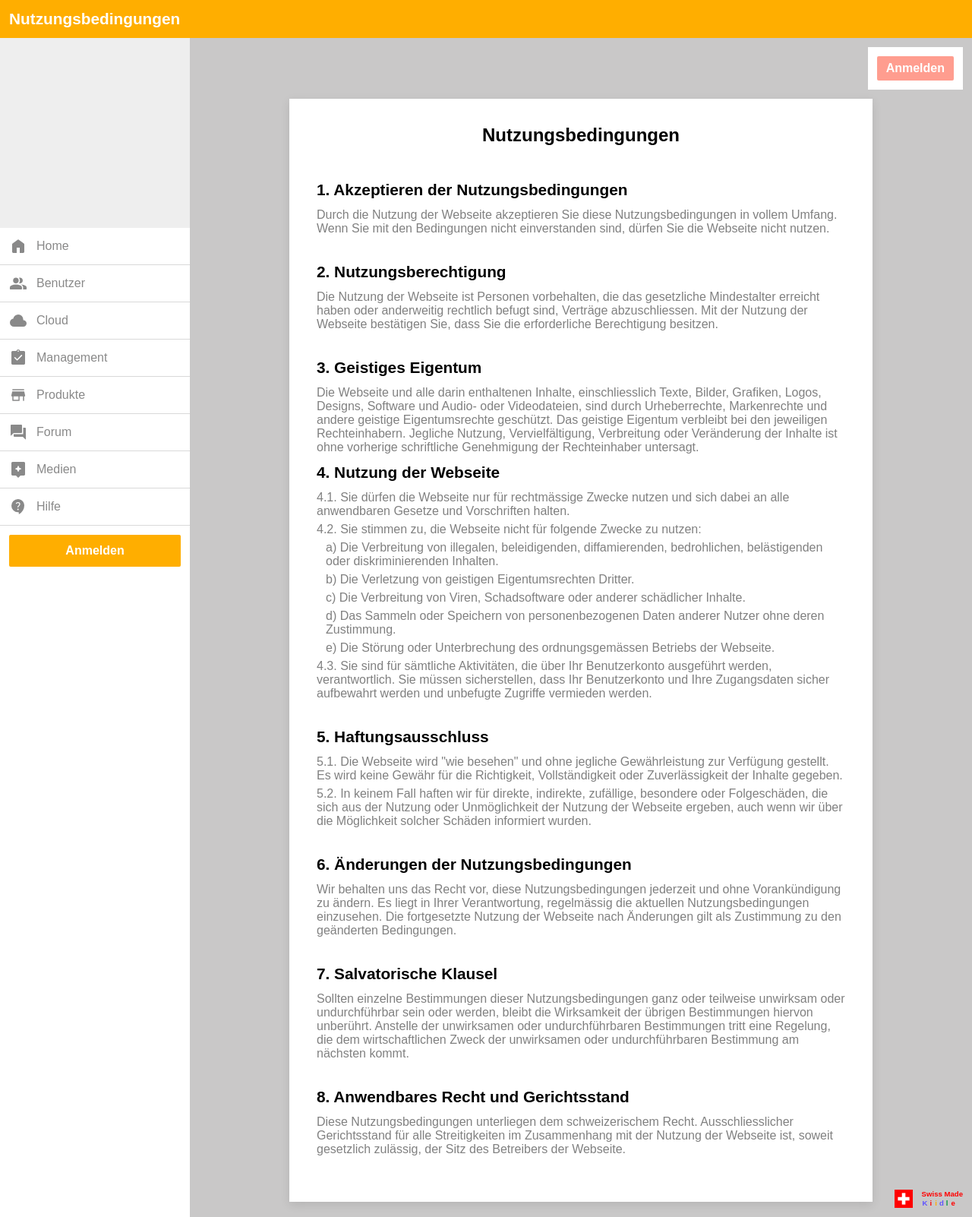
After one commit to Kiidle/predefleurs-backend, a Django app: page /terms in a window 1280 px wide. The commit adds this page. Shown: the whole page at 76% size. Run offline with Django 4.2, Linux system fonts and the light colour scheme.

Commit message:
Add Legalnotice + Privacy + Terms of Use

```diff
--- a/backend/authentication/static/css/pages/main_home.css
+++ b/backend/authentication/static/css/pages/main_home.css
@@ -103,6 +103,7 @@
     justify-content: center;
     transition: 0.2s;
     cursor: pointer;
+    text-decoration: none;
 }
 
 .content .web .cell .button:hover {
--- /dev/null
+++ b/backend/authentication/static/css/pages/main_paper.css
@@ -0,0 +1,78 @@
+.content {
+    display: flex;
+    width: 100%;
+    padding: 12px;
+    overflow-y: scroll;
+    height: calc(100vh - 75px);
+}
+
+.content::-webkit-scrollbar {
+    display: none;
+}
+
+.content .blockify {
+    display: block;
+    width: 100%;
+}
+
+.content .blockify .flexify {
+    display: flex;
+    justify-content: center;
+    height: calc(100% - 75px)
+}
+
+.content .blockify .flexify .paper {
+    width: 100%;
+    max-width: 720px;
+    box-shadow: rgba(0, 0, 0, 0.1) 0 4px 12px;
+    background-color: white;
+    padding: 24px;
+    overflow-y: scroll;
+}
+
+.content .blockify .flexify .paper::-webkit-scrollbar {
+    display: none;
+}
+
+.content .blockify .flexify .paper .title {
+    display: flex;
+    justify-content: center;
+    align-items: center;
+    height: 48px;
+    font-weight: bold;
+    font-size: 1.5rem;
+}
+
+.content .blockify .flexify .paper .textsection {
+    margin: 36px 12px;
+}
+
+.content .blockify .flexify .paper .textsection h2 {
+    font-weight: bold;
+    font-size: 1.3rem;
+    margin: 12px 0;
+}
+
+.content .blockify .flexify .paper .textsection h3 {
+    font-weight: bold;
+    font-size: 1.1rem;
+    margin: 12px 0;
+}
+
+.content .blockify .flexify .paper .textsection p {
+    color: gray;
+    margin: 6px 0;
+}
+
+.content .blockify .flexify .paper .textsection .tab1 {
+    padding: 0 0 0 12px;
+}
+
+.content .blockify .flexify .paper .textsection .tab2 {
+    padding: 0 0 0 18px;
+}
+
+.content .blockify .flexify .paper .textsection a {
+    color: #ffae00;
+    text-decoration: none;
+}
--- /dev/null
+++ b/backend/authentication/templates/components/paper/content/terms.html
@@ -0,0 +1,64 @@
+<div class="textsection">
+    <h2>1. Akzeptieren der Nutzungsbedingungen</h2>
+    <p>Durch die Nutzung der Webseite akzeptieren Sie diese Nutzungsbedingungen in vollem Umfang. Wenn Sie mit den
+        Bedingungen nicht einverstanden sind, dürfen Sie die Webseite nicht nutzen.</p>
+</div>
+<div class="textsection">
+    <h2>2. Nutzungsberechtigung</h2>
+    <p>Die Nutzung der Webseite ist Personen vorbehalten, die das gesetzliche Mindestalter erreicht haben oder
+        anderweitig rechtlich befugt sind, Verträge abzuschliessen. Mit der Nutzung der Webseite bestätigen Sie, dass
+        Sie
+        die erforderliche Berechtigung besitzen.</p>
+</div>
+<div class="textsection">
+    <h2>3. Geistiges Eigentum</h2>
+    <p>Die Webseite und alle darin enthaltenen Inhalte, einschliesslich Texte, Bilder, Grafiken, Logos, Designs,
+        Software
+        und Audio- oder Videodateien, sind durch Urheberrechte, Markenrechte und andere geistige Eigentumsrechte
+        geschützt. Das geistige Eigentum verbleibt bei den jeweiligen Rechteinhabern. Jegliche Nutzung,
+        Vervielfältigung, Verbreitung oder Veränderung der Inhalte ist ohne vorherige schriftliche Genehmigung der
+        Rechteinhaber untersagt.</p>
+    <h2>4. Nutzung der Webseite</h2>
+    <p>4.1. Sie dürfen die Webseite nur für rechtmässige Zwecke nutzen und sich dabei an alle anwendbaren Gesetze und
+        Vorschriften halten.
+    </p>
+    <p>4.2. Sie stimmen zu, die Webseite nicht für folgende Zwecke zu nutzen:</p>
+    <p class="tab1">a) Die Verbreitung von illegalen, beleidigenden, diffamierenden, bedrohlichen, belästigenden oder
+        diskriminierenden Inhalten.</p>
+    <p class="tab1">b) Die Verletzung von geistigen Eigentumsrechten Dritter.</p>
+    <p class="tab1">c) Die Verbreitung von Viren, Schadsoftware oder anderer schädlicher Inhalte.</p>
+    <p class="tab1">d) Das Sammeln oder Speichern von personenbezogenen Daten anderer Nutzer ohne deren Zustimmung.</p>
+    <p class="tab1">e) Die Störung oder Unterbrechung des ordnungsgemässen Betriebs der Webseite.</p>
+    <p>4.3. Sie sind für sämtliche Aktivitäten, die über Ihr Benutzerkonto ausgeführt werden, verantwortlich. Sie müssen
+        sicherstellen, dass Ihr Benutzerkonto und Ihre Zugangsdaten sicher aufbewahrt werden und unbefugte Zugriffe
+        vermieden werden.</p>
+</div>
+<div class="textsection">
+    <h2>5. Haftungsausschluss</h2>
+    <p>5.1. Die Webseite wird "wie besehen" und ohne jegliche Gewährleistung zur Verfügung gestellt. Es wird keine
+        Gewähr
+        für die Richtigkeit, Vollständigkeit oder Zuverlässigkeit der Inhalte gegeben.</p>
+    <p>5.2. In keinem Fall haften wir für direkte, indirekte, zufällige, besondere oder Folgeschäden, die sich aus der
+        Nutzung oder Unmöglichkeit der Nutzung der Webseite ergeben, auch wenn wir über die Möglichkeit solcher Schäden
+        informiert wurden.</p>
+</div>
+<div class="textsection">
+    <h2>6. Änderungen der Nutzungsbedingungen</h2>
+    <p>Wir behalten uns das Recht vor, diese Nutzungsbedingungen jederzeit und ohne Vorankündigung zu ändern. Es liegt
+        in Ihrer Verantwortung, regelmässig die aktuellen Nutzungsbedingungen einzusehen. Die fortgesetzte Nutzung der
+        Webseite nach Änderungen gilt als Zustimmung zu den geänderten Bedingungen.</p>
+</div>
+<div class="textsection">
+    <h2>7. Salvatorische Klausel</h2>
+    <p>Sollten einzelne Bestimmungen dieser Nutzungsbedingungen ganz oder teilweise unwirksam oder undurchführbar sein
+        oder werden, bleibt die Wirksamkeit der übrigen Bestimmungen hiervon unberührt. Anstelle der unwirksamen oder
+        undurchführbaren Bestimmungen tritt eine Regelung, die dem wirtschaftlichen Zweck der unwirksamen oder
+        undurchführbaren Bestimmung am nächsten kommt.
+    </p>
+</div>
+<div class="textsection">
+    <h2>8. Anwendbares Recht und Gerichtsstand</h2>
+    <p>Diese Nutzungsbedingungen unterliegen dem schweizerischem Recht. Ausschliesslicher Gerichtsstand für alle
+        Streitigkeiten im Zusammenhang mit der Nutzung der Webseite ist, soweit gesetzlich zulässig, der Sitz des
+        Betreibers der Webseite.</p>
+</div>
--- /dev/null
+++ b/backend/authentication/templates/components/paper/paper.html
@@ -0,0 +1,14 @@
+<div class="paper">
+    <div class="title">
+        <p>{{ headline }}</p>
+    </div>
+    {% if page == "legalnotice" %}
+        {% include 'components/paper/content/legalnotice.html' %}
+    {% endif %}
+    {% if page == "privacy" %}
+        {% include 'components/paper/content/privacy.html' %}
+    {% endif %}
+    {% if page == "terms" %}
+        {% include 'components/paper/content/terms.html' %}
+    {% endif %}
+</div>
--- a/backend/authentication/templates/components/sidebar/authentication.html
+++ b/backend/authentication/templates/components/sidebar/authentication.html
@@ -8,6 +8,7 @@
             <a href="{% url 'home' %}" class="section">
                 <div class="not-current">
                     <div class="icon">
+                        <img src="{% static 'svgs/home_filled.svg' %}" alt="home"/>
                     </div>
                     <div class="text">
                         <p>Home</p>
--- /dev/null
+++ b/backend/authentication/templates/components/sidebar/sidebar.html
@@ -0,0 +1,192 @@
+{% load static %}
+
+<div class="sidebar">
+    <div class="flexify">
+        <div class="grid">
+            <div class="logo">
+            </div>
+            {% if page == "home" %}
+                <a href="{% url 'home' %}" class="section">
+                    <div class="current">
+                        <div class="icon">
+                            <img src="{% static 'svgs/home_filled.svg' %}" alt="home"/>
+                        </div>
+                        <div class="text">
+                            <p>Home</p>
+                        </div>
+                    </div>
+                </a>
+            {% else %}
+                <a href="{% url "home" %}" class="section">
+                    <div class="not-current">
+                        <div class="icon">
+                            <img src="{% static 'svgs/home_filled.svg' %}" alt="home"/>
+                        </div>
+                        <div class="text">
+                            <p>Home</p>
+                        </div>
+                    </div>
+                </a>
+            {% endif %}
+            {% if page == "admin" %}
+                <div class="section">
+                    <div class="current">
+                        <div class="icon">
+                            <img src="{% static 'svgs/group_filled.svg' %}" alt="group"/>
+                        </div>
+                        <div class="text">
+                            <p>Benutzer</p>
+                        </div>
+                    </div>
+                </div>
+            {% else %}
+                <div class="section">
+                    <div class="not-current">
+                        <div class="icon">
+                            <img src="{% static 'svgs/group_filled.svg' %}" alt="group"/>
+                        </div>
+                        <div class="text">
+                            <p>Benutzer</p>
+                        </div>
+                    </div>
+                </div>
+            {% endif %}
+            {% if page == "cloud" %}
+                <div class="section">
+                    <div class="current">
+                        <div class="icon">
+                            <img src="{% static 'svgs/cloud_filled.svg' %}" alt="cloud"/>
+                        </div>
+                        <div class="text">
+                            <p>Cloud</p>
+                        </div>
+                    </div>
+                </div>
+            {% else %}
+                <div class="section">
+                    <div class="not-current">
+                        <div class="icon">
+                            <img src="{% static 'svgs/cloud_filled.svg' %}" alt="cloud"/>
+                        </div>
+                        <div class="text">
+                            <p>Cloud</p>
+                        </div>
+                    </div>
+                </div>
+            {% endif %}
+            {% if page == "management" %}
+                <div class="section">
+                    <div class="current">
+                        <div class="icon">
+                            <img src="{% static 'svgs/management_filled.svg' %}" alt="management"/>
+                        </div>
+                        <div class="text">
+                            <p>Management</p>
+                        </div>
+                    </div>
+                </div>
+            {% else %}
+                <div class="section">
+                    <div class="not-current">
+                        <div class="icon">
+                            <img src="{% static 'svgs/management_filled.svg' %}" alt="management"/>
+                        </div>
+                        <div class="text">
+                            <p>Management</p>
+                        </div>
+                    </div>
+                </div>
+            {% endif %}
+            {% if page == "product" %}
+                <div class="section">
+                    <div class="current">
+                        <div class="icon">
+                            <img src="{% static 'svgs/store_filled.svg' %}" alt="forum"/>
+                        </div>
+                        <div class="text">
+                            <p>Produkte</p>
+                        </div>
+                    </div>
+                </div>
+            {% else %}
+                <div class="section">
+                    <div class="not-current">
+                        <div class="icon">
+                            <img src="{% static 'svgs/store_filled.svg' %}" alt="forum"/>
+                        </div>
+                        <div class="text">
+                            <p>Produkte</p>
+                        </div>
+                    </div>
+                </div>
+            {% endif %}
+            {% if page == "forum" %}
+                <div class="section">
+                    <div class="current">
+                        <div class="icon">
+                            <img src="{% static 'svgs/forum_filled.svg' %}" alt="forum"/>
+                        </div>
+                        <div class="text">
+                            <p>Forum</p>
+                        </div>
+                    </div>
+                </div>
+            {% else %}
+                <div class="section">
+                    <div class="not-current">
+                        <div class="icon">
+                            <img src="{% static 'svgs/forum_filled.svg' %}" alt="forum"/>
+                        </div>
+                        <div class="text">
+                            <p>Forum</p>
+                        </div>
+                    </div>
+                </div>
+            {% endif %}
+            {% if page == "media" %}
+                <div class="section">
+                    <div class="current">
+                        <div class="icon">
+                            <img src="{% static 'svgs/social_filled.svg' %}" alt="social"/>
+                        </div>
+                        <div class="text">
+                            <p>Medien</p>
+                        </div>
+                    </div>
+                </div>
+            {% else %}
+                <div class="section">
+                    <div class="not-current">
+                        <div class="icon">
+                            <img src="{% static 'svgs/social_filled.svg' %}" alt="social"/>
+                        </div>
+                        <div class="text">
+                            <p>Medien</p>
+                        </div>
+                    </div>
+                </div>
+            {% endif %}
+            <div class="section">
+                <div class="not-current">
+                    <div class="icon">
+                        <img src="{% static 'svgs/help_filled.svg' %}" alt="help"/>
+                    </div>
+                    <div class=" text">
+                        <p>Hilfe</p>
+                    </div>
+                </div>
+            </div>
+            {% if request.user.is_authenticated %}
+                <a href="{% url 'logout' %}" class="loginout loginout-dashboard">
+                    <p>Abmelden</p>
+                    <img src="{% static 'svgs/logout.svg' %}" alt="logout"/>
+                </a>
+            {% else %}
+                <a href="{% url 'login' %}" class="loginout loginout-dashboard">
+                    <p>Anmelden</p>
+                    <img src="{% static 'svgs/login.svg' %}" alt="logout"/>
+                </a>
+            {% endif %}
+        </div>
+    </div>
+</div>
--- /dev/null
+++ b/backend/authentication/templates/pages/laws/terms.html
@@ -0,0 +1,29 @@
+{% load static %}
+<head>
+    <meta charset="UTF-8">
+    <meta name="viewport" content="width=device-width, initial-scale=1.0">
+    <link rel="stylesheet" href="{% static 'css/global/global.css' %}">
+    <link rel="stylesheet" href="{% static 'css/components/header.css' %}">
+    <link rel="stylesheet" href="{% static 'css/components/footer.css' %}">
+    <link rel="stylesheet" href="{% static 'css/components/sidebar.css' %}">
+    <link rel="stylesheet" href="{% static 'css/components/profile.css' %}">
+    <link rel="stylesheet" href="{% static 'css/components/form.css' %}">
+    <link rel="stylesheet" href="{% static 'css/components/main.css' %}">
+    <link rel="stylesheet" href="{% static 'css/pages/main_paper.css' %}">
+    <title>Anmelden</title>
+</head>
+<body>
+{% include 'components/header/dashboard.html' with title="Nutzungsbedingungen" %}
+<main>
+    {% include 'components/sidebar/sidebar.html' with page="terms" %}
+    <div class="content">
+        <div class="blockify">
+            {% include 'components/profile/profile.html' %}
+            <div class="flexify">
+                {% include 'components/paper/paper.html' with page="terms" headline="Nutzungsbedingungen" %}
+            </div>
+        </div>
+    </div>
+</main>
+{% include 'components/footer.html' %}
+</body>
--- a/backend/authentication/urls.py
+++ b/backend/authentication/urls.py
@@ -1,10 +1,13 @@
 from django.urls import path
 from . import views
-from .views import SignUpView, HomeView
+from .views import SignUpView, HomeView, LegalNoticeView, PrivacyView, TermsView
 
 urlpatterns = [
     path("signup/", SignUpView.as_view(), name="signup"),
     path("login/", views.sign_in, name="login"),
     path("logout/", views.custom_logout, name="logout"),
     path("", HomeView.as_view(), name="home"),
+    path("legalnotice", LegalNoticeView.as_view(), name="legalnotice"),
+    path("privacy", PrivacyView.as_view(), name="privacy"),
+    path("terms", TermsView.as_view(), name="terms"),
 ]
--- a/backend/authentication/views.py
+++ b/backend/authentication/views.py
@@ -72,3 +72,15 @@ def custom_logout(request):
 class HomeView(generic.ListView):
     model = User
     template_name = "pages/root/home.html"
+
+class LegalNoticeView(generic.ListView):
+    model = User
+    template_name = "pages/laws/legalnotice.html"
+
+class PrivacyView(generic.ListView):
+    model = User
+    template_name = "pages/laws/privacy.html"
+
+class TermsView(generic.ListView):
+    model = User
+    template_name = "pages/laws/terms.html"
```
Also changed, not shown: backend/authentication/templates/components/paper/content/legalnotice.html (added, +23 -0 lines), backend/authentication/templates/components/paper/content/privacy.html (added, +39 -0 lines), backend/authentication/templates/components/sidebar/dashboard.html (deleted, +0 -101 lines), backend/authentication/templates/pages/laws/legalnotice.html (added, +29 -0 lines), backend/authentication/templates/pages/laws/privacy.html (added, +28 -0 lines), backend/authentication/templates/pages/root/home.html (+7 -7 lines).
